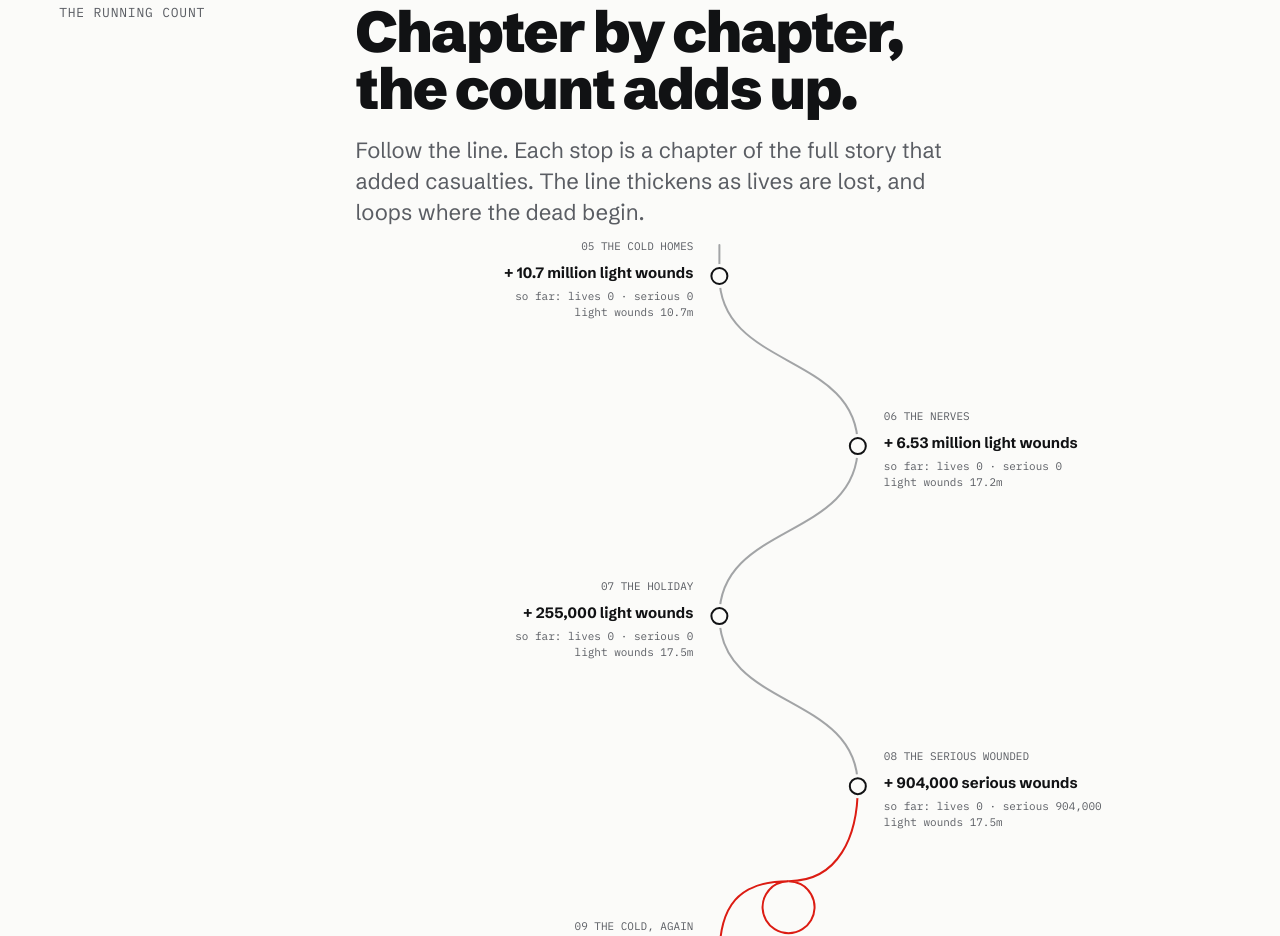
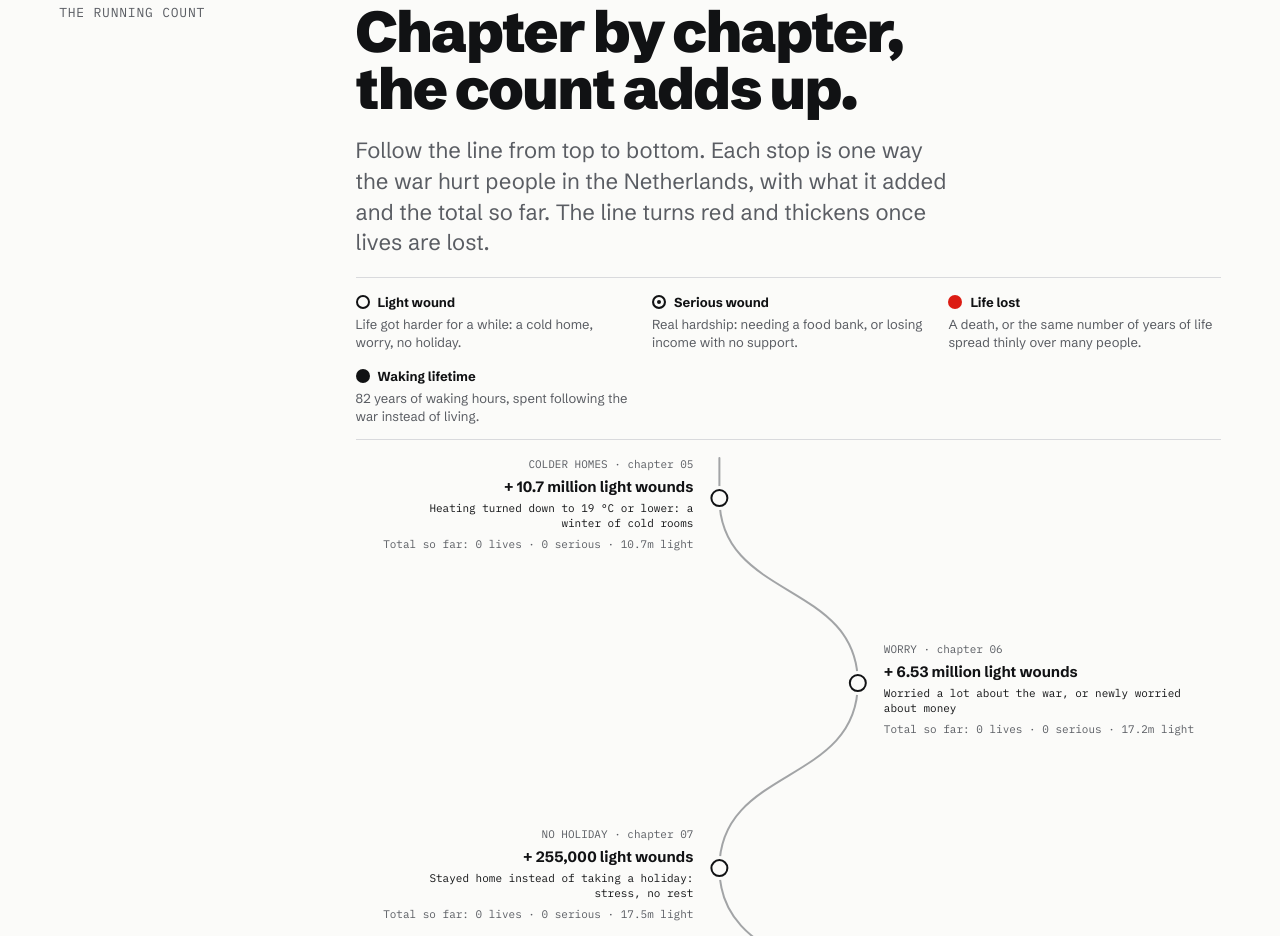
Before and after one commit to akramvanahmed-projects/122347, a plain HTML site: page docs/index.html in a window 1280 px wide. Shown: the part 1907-2843 px from the top of the page. Drawn offline with Linux system fonts and the light colour scheme.

Commit message:
make the running count readable on its own: plain labels, meanings and a key

```diff
--- a/docs/index.html
+++ b/docs/index.html
@@ -189,6 +189,16 @@ table.methods td.refs a, .reflist a { color: var(--ink-2); }
 .jump a:hover { color: var(--signal); }
 .summary-head { border-bottom: 2px solid var(--ink); }
 
+.key { margin: 0; display: grid; grid-template-columns: repeat(auto-fit, minmax(200px, 1fr)); gap: 14px 24px; border-top: 1px solid var(--rule); border-bottom: 1px solid var(--rule); padding-block: 14px; }
+.key div { display: grid; gap: 3px; }
+.key dt { font-weight: 700; font-size: var(--step--1); display: flex; align-items: center; gap: 8px; }
+.key dd { margin: 0; font-size: var(--step--1); color: var(--ink-2); line-height: 1.4; }
+.sw { width: 14px; height: 14px; border-radius: 50%; display: inline-block; flex: none; }
+.sw.light { border: 2px solid var(--ink); }
+.sw.serious { border: 2px solid var(--ink); background: var(--wash); box-shadow: inset 0 0 0 3px var(--paper), inset 0 0 0 7px var(--ink); }
+.sw.life { background: var(--signal); }
+.sw.time { background: var(--ink); }
+
 @media (max-width: 760px) {
   .tally .index, .tally .body { grid-column: 1 / -1; }
   .hero .figures.five { grid-template-columns: repeat(2, minmax(0, 1fr)); }
@@ -252,7 +262,13 @@ table.methods td.refs a, .reflist a { color: var(--ink-2); }
     <div class="index"><span class="label">The running count</span></div>
     <div class="body">
       <h2 id="tally-title">Chapter by chapter, the count adds up.</h2>
-      <p class="tally-lede">Follow the line. Each stop is a chapter of the full story that added casualties. The line thickens as lives are lost, and loops where the dead begin.</p>
+      <p class="tally-lede">Follow the line from top to bottom. Each stop is one way the war hurt people in the Netherlands, with what it added and the total so far. The line turns red and thickens once lives are lost.</p>
+      <dl class="key">
+        <div><dt><span class="sw light"></span>Light wound</dt><dd>Life got harder for a while: a cold home, worry, no holiday.</dd></div>
+        <div><dt><span class="sw serious"></span>Serious wound</dt><dd>Real hardship: needing a food bank, or losing income with no support.</dd></div>
+        <div><dt><span class="sw life"></span>Life lost</dt><dd>A death, or the same number of years of life spread thinly over many people.</dd></div>
+        <div><dt><span class="sw time"></span>Waking lifetime</dt><dd>82 years of waking hours, spent following the war instead of living.</dd></div>
+      </dl>
       <figure class="chart" id="chart-tally" aria-label="Winding line through each casualty chapter with the running totals"></figure>
     </div>
   </section>
@@ -1188,20 +1204,32 @@ function justice() {
   text(s, 0, H - 2, narrow(W) ? "Black: highest income. Red: lowest." : "Black: highest income group. Red: lowest. Groups are quarters for holidays, fifths otherwise.", {});
 }
 
+/* Greedy word wrap for SVG labels */
+function wrap(str, max) {
+  const lines = [];
+  let line = "";
+  for (const word of str.split(" ")) {
+    if ((line + " " + word).trim().length > max && line) { lines.push(line); line = word; }
+    else line = (line + " " + word).trim();
+  }
+  if (line) lines.push(line);
+  return lines;
+}
+
 /* The running count: a winding line, one stop per casualty chapter */
 function tally() {
   const c = DATA.casualties;
   const g = Object.fromEntries(c.wounded.map((x) => [x.group, x]));
   const life = c.cold.deaths.central + c.income_lifetimes.central + c.wound_lifetimes.central;
   const stops = [
-    { ch: "05", title: "The cold homes", add: people(g["Lived in a colder home"].people) + " light wounds", light: g["Lived in a colder home"].people },
-    { ch: "06", title: "The nerves", add: people(g["Worried a lot about the war"].people + g["New money worries"].people) + " light wounds", light: g["Worried a lot about the war"].people + g["New money worries"].people },
-    { ch: "07", title: "The holiday", add: people(g["Skipped a holiday"].people) + " light wounds", light: g["Skipped a holiday"].people },
-    { ch: "08", title: "The serious wounded", add: people(c.serious_wounded) + " serious wounds", serious: c.serious_wounded },
-    { ch: "09", title: "The cold, again", add: "≈" + num(Math.round(c.cold.deaths.central / 100) * 100) + " deaths", lives: c.cold.deaths.central, dead: true },
-    { ch: "10", title: "The count", add: num(c.income_lifetimes.central) + " lifetimes of life expectancy", lives: c.income_lifetimes.central },
-    { ch: "11", title: "The worn-down years", add: "≈" + num(Math.round(c.wound_lifetimes.central / 10) * 10) + " lifetimes of healthy years", lives: c.wound_lifetimes.central },
-    { ch: "12", title: "The attention", add: "≈" + num(Math.round(c.attention_lifetimes / 10) * 10) + " waking lifetimes", hours: c.attention_lifetimes },
+    { ch: "05", title: "Colder homes", add: people(g["Lived in a colder home"].people) + " light wounds", meaning: "Heating turned down to 19 °C or lower: a winter of cold rooms", light: g["Lived in a colder home"].people },
+    { ch: "06", title: "Worry", add: people(g["Worried a lot about the war"].people + g["New money worries"].people) + " light wounds", meaning: "Worried a lot about the war, or newly worried about money", light: g["Worried a lot about the war"].people + g["New money worries"].people },
+    { ch: "07", title: "No holiday", add: people(g["Skipped a holiday"].people) + " light wounds", meaning: "Stayed home instead of taking a holiday: stress, no rest", light: g["Skipped a holiday"].people },
+    { ch: "08", title: "Hardship", add: people(c.serious_wounded) + " serious wounds", meaning: "Needed a food bank, or among the poorest with no €1,300 support", serious: c.serious_wounded },
+    { ch: "09", title: "Deaths from the cold", add: "≈" + num(Math.round(c.cold.deaths.central / 100) * 100) + " lives lost", meaning: "Estimated deaths as homes got colder in winter 2022–23", lives: c.cold.deaths.central, dead: true },
+    { ch: "10", title: "Lower income", add: num(c.income_lifetimes.central) + " lives lost", meaning: "Life expectancy lost to lower income, added up into whole lives", lives: c.income_lifetimes.central },
+    { ch: "11", title: "Worn-down health", add: "≈" + num(Math.round(c.wound_lifetimes.central / 10) * 10) + " lives lost", meaning: "Healthy years lost to worry and hardship, added up into whole lives", lives: c.wound_lifetimes.central },
+    { ch: "12", title: "Attention", add: "≈" + num(Math.round(c.attention_lifetimes / 10) * 10) + " waking lifetimes", meaning: "Time spent following, discussing and worrying about the war", hours: c.attention_lifetimes },
   ];
   let L = 0, S = 0, Lt = 0, H = 0;
   for (const st of stops) {
@@ -1209,7 +1237,7 @@ function tally() {
     st.cum = { lives: L, serious: S, light: Lt, hours: H };
   }
   const W = widthOf("chart-tally", 900), phone = narrow(W);
-  const gapY = phone ? 150 : 170, top = 30;
+  const gapY = phone ? 190 : 185, top = 40;
   const xs = phone ? [22, 22] : [W * 0.42, W * 0.58];
   const nodes = stops.map((st, k) => ({ ...st, x: phone ? 22 : xs[k % 2], y: top + k * gapY }));
   const endY = top + stops.length * gapY + 40;
@@ -1246,16 +1274,26 @@ function tally() {
     const r = n.dead ? 11 : 8;
     el("circle", { cx: n.x, cy: n.y, r: r + 4, style: "fill:var(--paper)" }, s);
     el("circle", { cx: n.x, cy: n.y, r, class: n.lives ? "f-signal" : n.hours ? "f-ink" : "f-none s-ink", "stroke-width": 2 }, s);
+    if (n.serious) el("circle", { cx: n.x, cy: n.y, r: 3.5, class: "f-ink" }, s);
     const left = !phone && k % 2 === 0;
     const tx = phone ? 46 : left ? n.x - 26 : n.x + 26;
     const anchor = left ? "end" : "start";
-    text(s, tx, n.y - 26, n.ch + "  " + n.title.toUpperCase(), { "text-anchor": anchor });
-    text(s, tx, n.y + 2, "+ " + n.add, { "text-anchor": anchor, class: n.lives ? "t-head t-signal" : "t-head" });
+    const wrapAt = phone ? 34 : 46;
+    text(s, tx, n.y - 30, n.title.toUpperCase() + "  ·  chapter " + n.ch, { "text-anchor": anchor });
+    text(s, tx, n.y - 6, "+ " + n.add, { "text-anchor": anchor, class: n.lives ? "t-head t-signal" : "t-head" });
+    let ly = n.y + 14;
+    for (const line of wrap(n.meaning, wrapAt)) {
+      text(s, tx, ly, line, { "text-anchor": anchor, class: "t-ink" });
+      ly += 15;
+    }
     const cum = n.cum;
-    const line1 = "lives " + num(cum.lives) + "  ·  serious " + people(cum.serious);
-    const line2 = "light wounds " + (cum.light / 1e6).toFixed(1) + "m" + (cum.hours ? "  ·  waking lifetimes " + num(cum.hours) : "");
-    text(s, tx, n.y + 24, "so far: " + line1, { "text-anchor": anchor });
-    text(s, tx, n.y + 40, line2, { "text-anchor": anchor });
+    const parts = ["Total so far: " + num(cum.lives) + " lives", people(cum.serious) + " serious",
+                   (cum.light / 1e6).toFixed(1) + "m light"];
+    if (cum.hours) parts.push(num(cum.hours) + " waking lifetimes");
+    for (const line of wrap(parts.join(" · "), wrapAt + 4)) {
+      text(s, tx, ly + 6, line, { "text-anchor": anchor });
+      ly += 15;
+    }
   });
 
   // the total
```
Also changed, not shown: docs/story_template.html (+54 -16 lines).
